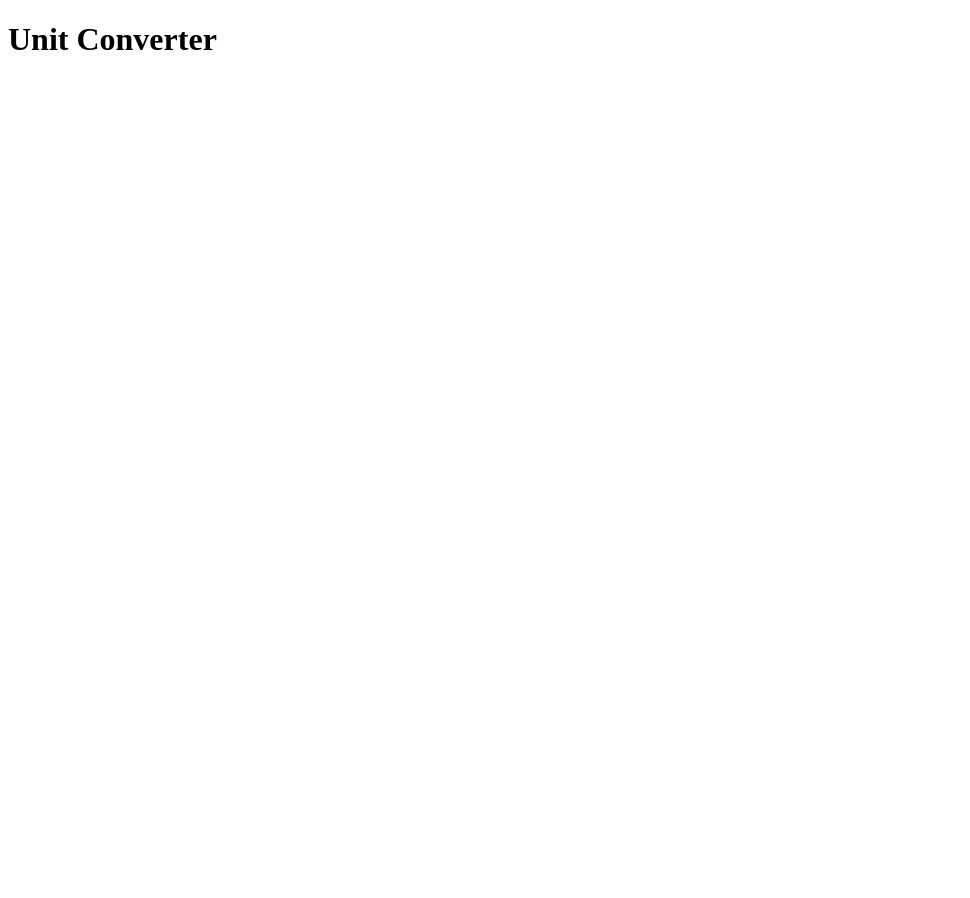
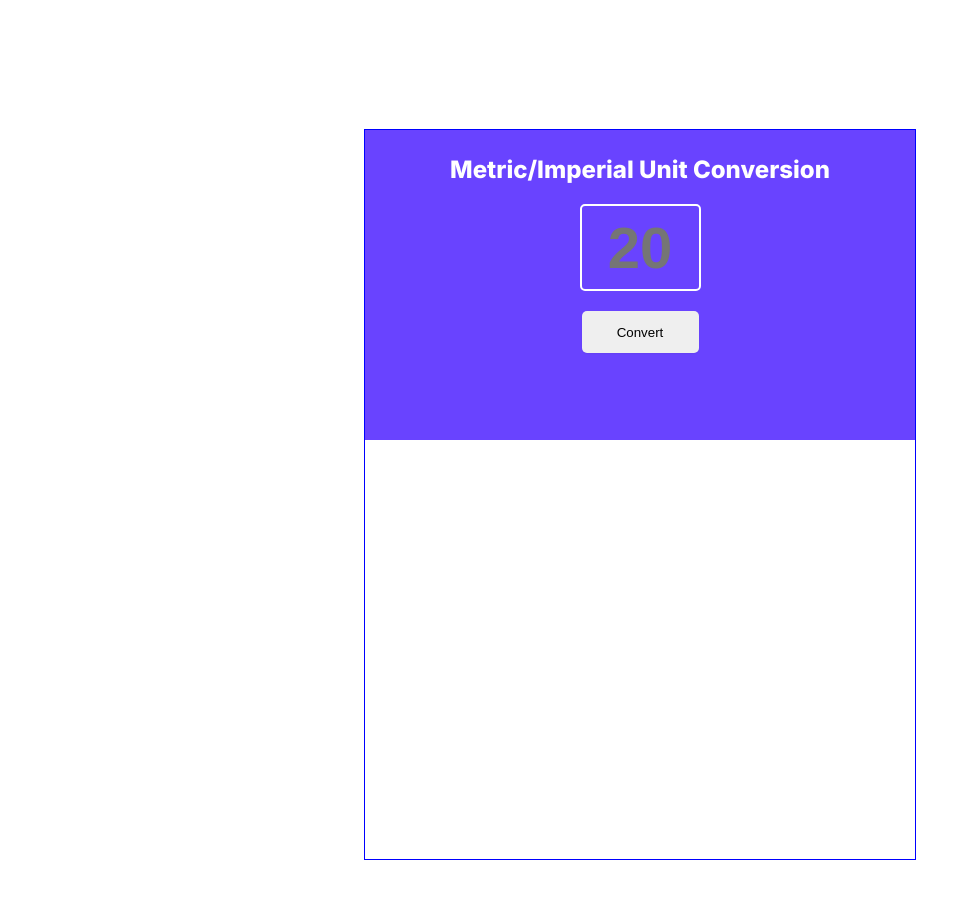
Before and after one commit to sleepykanguru22/unit-converter, a plain HTML site: page index.html in a window 1280 px wide. Shown: the whole page, without its empty margins (0-970 px from the left). Before the commit the page ends 800 px from the top, so only its background shows below. Drawn offline with Linux system fonts and the light colour scheme.

Commit message:
style hero section

```diff
--- a/index.html
+++ b/index.html
@@ -3,11 +3,24 @@
   <head>
     <meta charset="UTF-8" />
     <meta name="viewport" content="width=device-width, initial-scale=1.0" />
+    <link rel="preconnect" href="https://fonts.googleapis.com" />
+    <link rel="preconnect" href="https://fonts.gstatic.com" crossorigin />
+    <link
+      href="https://fonts.googleapis.com/css2?family=Inter:wght@400;500;600;800&display=swap"
+      rel="stylesheet"
+    />
     <title>Unit Converter</title>
     <link rel="stylesheet" href="style.css" />
   </head>
   <body>
-    <h1>Unit Converter</h1>
+    <div class="container">
+      <section class="hero">
+        <h1>Metric/Imperial Unit Conversion</h1>
+        <input type="text" id="unit" placeholder="20" />
+        <button id="btn">Convert</button>
+      </section>
+    </div>
+
     <script src="index.js"></script>
   </body>
 </html>
--- a/style.css
+++ b/style.css
@@ -0,0 +1,50 @@
+* {
+  margin: 0;
+  padding: 0;
+}
+.container {
+  border: 1px solid blue;
+  width: 550px;
+  height: 729px;
+  margin: 129px auto;
+  font-family: "Inter", sans-serif;
+}
+
+.hero {
+  display: flex;
+  flex-direction: column;
+  align-items: center;
+  width: 100%;
+  height: 260px;
+  background-color: #6943ff;
+  color: #ffffff;
+  padding: 25px 0;
+}
+
+h1,
+input {
+  font-weight: 800;
+  margin-bottom: 20px;
+}
+
+input {
+  width: 117px;
+  height: 83px;
+  background-color: #6943ff;
+  border: 2px solid #ffffff;
+  color: #ffffff;
+  border-radius: 5px;
+  text-align: center;
+  font-size: 58px;
+}
+#btn {
+  width: 117px;
+  height: 42px;
+  display: inline-flex;
+  justify-content: center;
+  align-items: center;
+  border-radius: 5px;
+  padding: 9px 28px;
+  border: #ffffff;
+  box-shadow: 0px 1px 2px 0px rgba(0, 0, 0, 0.05);
+}
```
